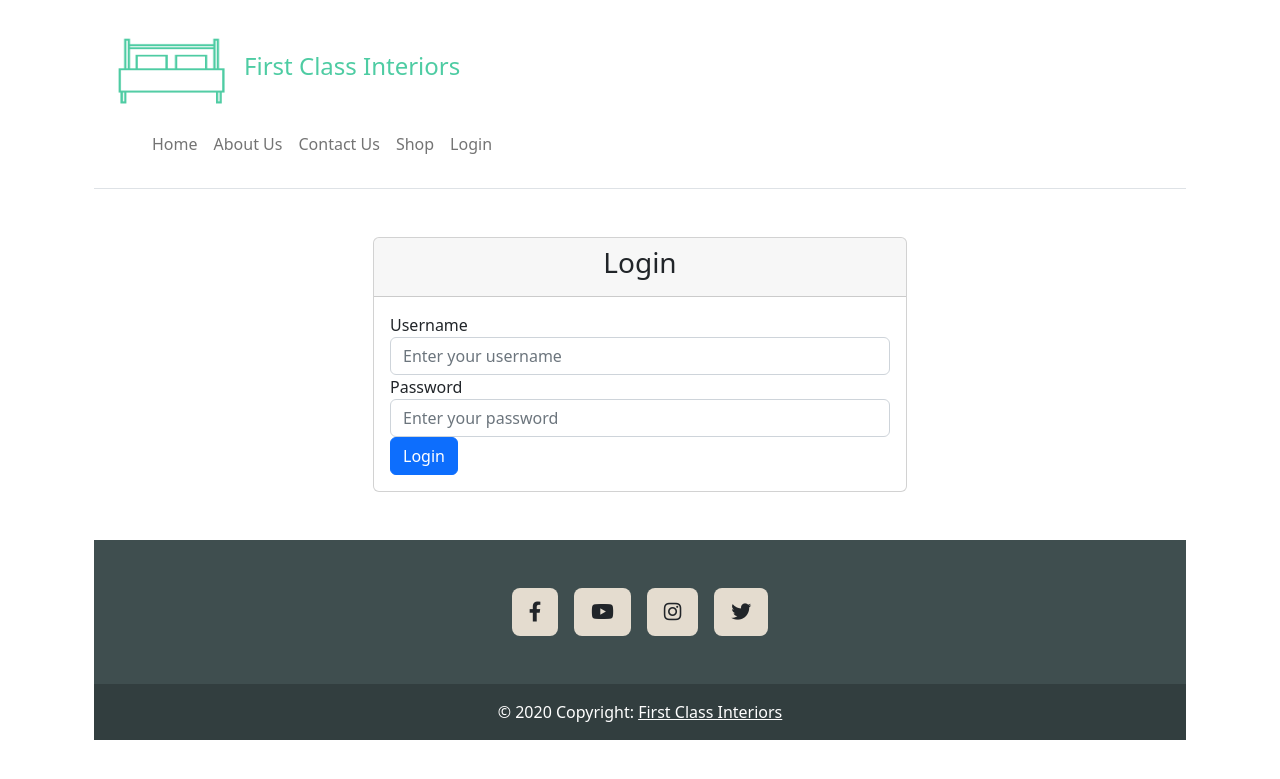
After one commit to NateKonigkramer214/pyflask-task-web, a Flask app: page /HTML/login.html in a window 1280 px wide. The commit adds this page. Shown: the top 779 px of the page. Run offline with Flask 3, Linux system fonts and the light colour scheme; some libraries are stand-ins or nearby versions.

Commit message:
Tuesday Class

```diff
--- a/Python_Code/app.py
+++ b/Python_Code/app.py
@@ -18,6 +18,10 @@ def contact():
 def shop():
     return render_template('shop.html')
 
+@app.route('/HTML/login.html')
+def login():
+    return render_template('login.html')
+
 
 if __name__ == '__main__':
     app.run(debug=True)
--- a/Python_Code/templates/home.html
+++ b/Python_Code/templates/home.html
@@ -54,6 +54,9 @@
               </li>
               <li class="nav-item">
                 <a class="nav-link" href="/HTML/shop.html">Shop</a>
+              </li>
+              <li class="nav-item">
+                <a class="nav-link" href="/HTML/login.html">Login</a>
               </li>
             </ul>
           </nav>
--- /dev/null
+++ b/Python_Code/templates/login.html
@@ -0,0 +1,122 @@
+<!doctype html>
+<html lang="en">
+
+<head>
+  <title>Login</title>
+  <!-- Required meta tags -->
+  <meta charset="utf-8">
+  <meta name="viewport" content="width=device-width, initial-scale=1, shrink-to-fit=no">
+  <!-- Bootstrap CSS v5.2.0-beta1 -->
+  <link rel="stylesheet" href="https://cdn.jsdelivr.net/npm/bootstrap@5.2.0-beta1/dist/css/bootstrap.min.css"
+    integrity="sha384-0evHe/X+R7YkIZDRvuzKMRqM+OrBnVFBL6DOitfPri4tjfHxaWutUpFmBp4vmVor" crossorigin="anonymous">
+  <link rel="stylesheet" href="https://cdn.jsdelivr.net/npm/bootstrap-icons@1.9.1/font/bootstrap-icons.css">
+  <!-- Font Awesome -->
+  <link rel="stylesheet" href="https://use.fontawesome.com/releases/v5.11.2/css/all.css" />
+  <!-- Google Fonts Roboto -->
+  <link rel="stylesheet" href="https://fonts.googleapis.com/css2?family=Roboto:wght@300;400;500;700&display=swap" />
+  <!-- MDB -->
+  <link rel="stylesheet" href="css/mdb.min.css" />
+</head>
+<body>
+  <!-- Bootstrap JavaScript Libraries -->
+  <script src="https://cdn.jsdelivr.net/npm/@popperjs/core@2.11.5/dist/umd/popper.min.js"
+    integrity="sha384-Xe+8cL9oJa6tN/veChSP7q+mnSPaj5Bcu9mPX5F5xIGE0DVittaqT5lorf0EI7Vk"
+    crossorigin="anonymous"></script>
+
+  <script src="https://cdn.jsdelivr.net/npm/bootstrap@5.2.0-beta1/dist/js/bootstrap.min.js"
+    integrity="sha384-kjU+l4N0Yf4ZOJErLsIcvOU2qSb74wXpOhqTvwVx3OElZRweTnQ6d31fXEoRD1Jy"
+    crossorigin="anonymous"></script>
+  <section class="container">
+    <header>
+      <div class="container">
+        <header class="d-flex flex-wrap justify-content-center py-3 mb-4 border-bottom">
+          <a href="" class="d-flex align-items-center mb-3 mb-md-0 me-md-auto text-dark text-decoration-none">
+            <div class="class=" float-sm-start">
+              <!-- Change 1: Changed logo and heading Color-->
+              <img src="{{ url_for('static', filename='HTML/images/logo3.png') }}" alt="Logo" width="150"
+                height="100">
+            </div>
+            <span style="color: #4ecca3;" class="fs-4">First Class Interiors</span>
+          </a>
+
+          <nav class="navbar navbar-expand navbar-light col-lg-12" style="padding-left: 50px;">
+            <ul class="nav navbar-nav">
+              <li class="nav-item active">
+                <a class="nav-link" href="/HTML/home.html">Home<span
+                    class="visually-hidden">(current)</span></a>
+              </li>
+              <li class="nav-item">
+                <a class="nav-link" href="/HTML/about.html">About Us</a>
+              </li>
+              <li class="nav-item">
+                <a class="nav-link" href="/HTML/contact_us.html">Contact
+                  Us</a>
+              </li>
+              <li class="nav-item">
+                <a class="nav-link" href="/HTML/shop.html">Shop</a>
+              </li>
+              <li class="nav-item">
+                <a class="nav-link" href="/HTML/login.html">Login</a>
+              </li>
+            </ul>
+          </nav>
+        </header>
+      </div>
+    </header>
+
+  <div class="container mt-5">
+    <div class="row justify-content-center">
+      <div class="col-md-6">
+        <div class="card">
+          <div class="card-header">
+            <h3 class="text-center">Login</h3>
+          </div>
+          <div class="card-body">
+            <form>
+              <div class="form-group">
+                <label for="username">Username</label>
+                <input type="text" class="form-control" id="username" placeholder="Enter your username">
+              </div>
+              <div class="form-group">
+                <label for="password">Password</label>
+                <input type="password" class="form-control" id="password" placeholder="Enter your password">
+              </div>
+              <button type="submit" class="btn btn-primary btn-block">Login</button>
+            </form>
+          </div>
+        </div>
+      </div>
+    </div>
+  </div>
+
+   <!--Footer-->
+    <div class="container my-5">
+
+      <footer class="text-center text-lg-start" style="background-color: #3F4E4F;">
+        <div class="container d-flex justify-content-center py-5">
+          <button type="button" class="btn btn-lg btn-floating mx-2" style="background-color: #E4DCCF">
+            <i class="fab fa-facebook-f"></i>
+          </button>
+          <button type="button" class="btn btn-lg btn-floating mx-2" style="background-color: #E4DCCF;">
+            <i class="fab fa-youtube"></i>
+          </button>
+          <button type="button" class="btn btn-lg btn-floating mx-2" style="background-color: #E4DCCF">
+            <i class="fab fa-instagram"></i>
+          </button>
+          <button type="button" class="btn  btn-lg btn-floating mx-2" style="background-color: #E4DCCF">
+            <i class="fab fa-twitter"></i>
+          </button>
+        </div>
+        <!-- Copyright -->
+        <div class="text-center text-white p-3" style="background-color: rgba(0, 0, 0, 0.2);">
+          © 2020 Copyright:
+           <!-- Change 1: Heading -->
+          <a class="text-white" href="#">First Class Interiors</a>
+        </div>
+        <!-- Copyright -->
+      </footer>
+    </div>
+    <!-- End of .container -->
+</body>
+
+</html>
--- /dev/null
+++ b/envlaptop/pyvenv.cfg
@@ -0,0 +1,5 @@
+home = C:\Users\Nathan\AppData\Local\Microsoft\WindowsApps\PythonSoftwareFoundation.Python.3.11_qbz5n2kfra8p0
+include-system-site-packages = false
+version = 3.11.4
+executable = C:\Users\Nathan\AppData\Local\Microsoft\WindowsApps\PythonSoftwareFoundation.Python.3.11_qbz5n2kfra8p0\python.exe
+command = C:\Users\Nathan\AppData\Local\Microsoft\WindowsApps\PythonSoftwareFoundation.Python.3.11_qbz5n2kfra8p0\python.exe -m venv D:\pyflask_task\envlaptop
```
Also changed, not shown: Test/db.py (added, +64 -0 lines), 10 other files.
